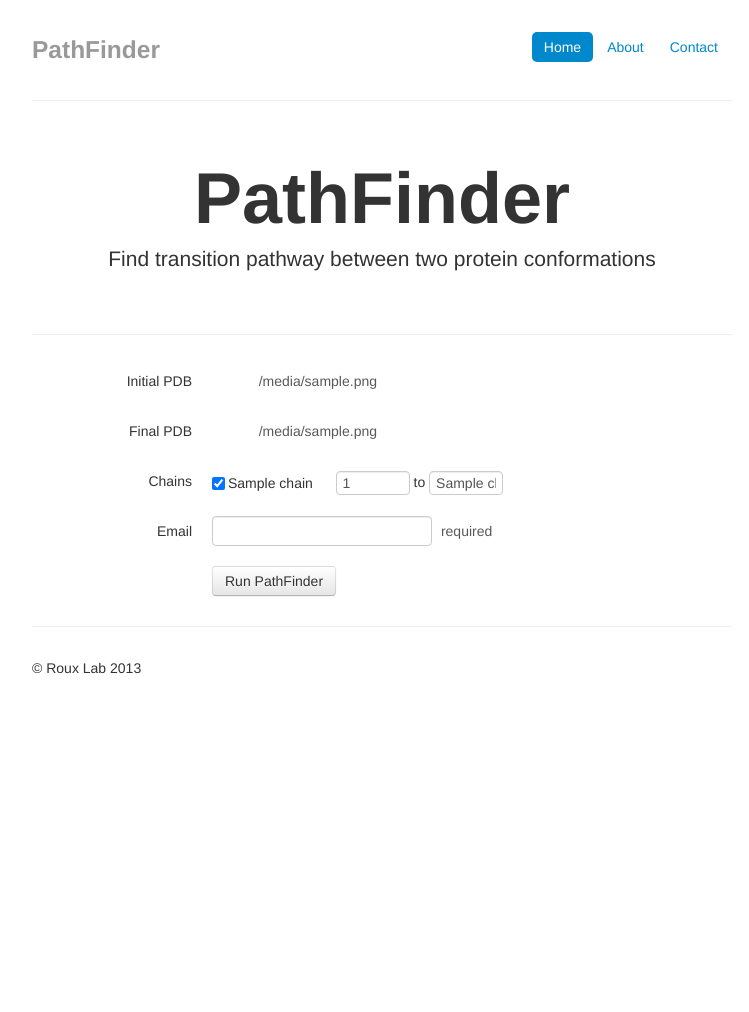
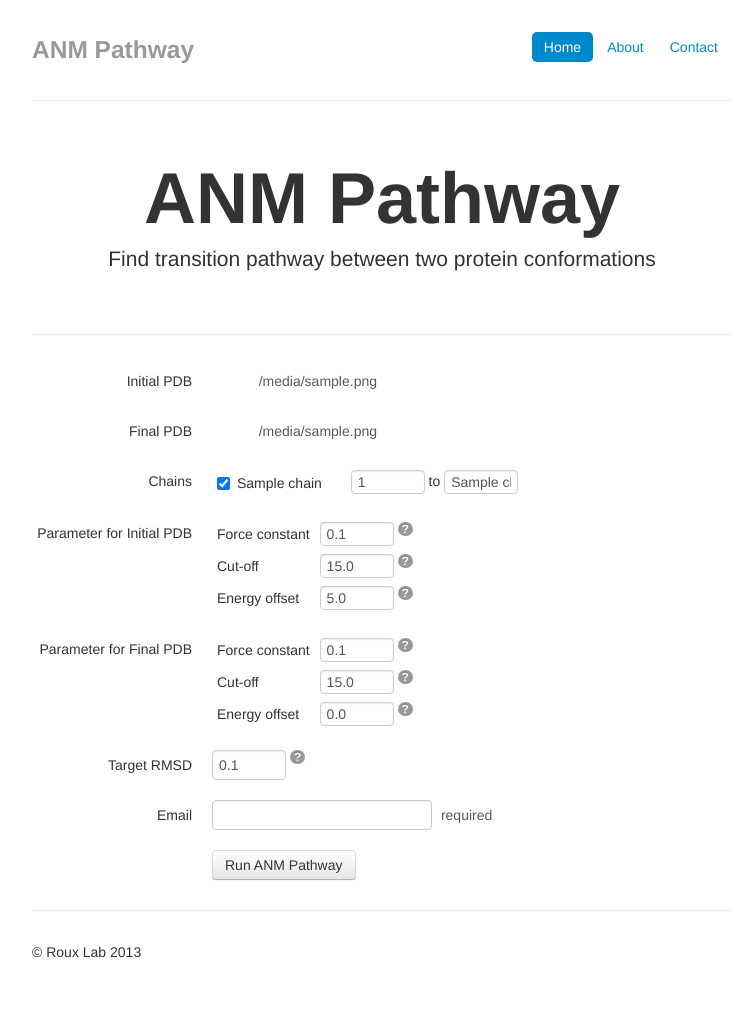
Before and after one commit to sunhwan/pathfinder, a Flask app: template templates/index.html in a window 1280 px wide. Shown: the whole page, without its empty margins (258-1007 px from the left). Before the commit the page ends 674 px from the top, so only its background shows below. Run offline with Flask 2, Linux system fonts and the light colour scheme; the template is opened without the code that fills it: most values are stand-ins (such as "Sample title", 1, 10 or a date in 2020); some libraries are stand-ins or nearby versions; some web fonts are replaced.

Commit message:
added more parameters for pathway run

```diff
--- a/main.py
+++ b/main.py
@@ -1,4 +1,4 @@
-from flask import Flask, render_template, request, redirect, url_for, session
+from flask import Flask, render_template, request, redirect, url_for, session, abort, send_file
 from werkzeug import secure_filename
 from flask import jsonify
 import os
@@ -7,22 +7,19 @@ import uuid
 import sqlite3
 from flask import g
 from datetime import datetime
+import conf
 
-UPLOAD_FOLDER = '/tmp/'
-JOB_FOLDER = '/tmp/'
-VMD_EXECUTABLE = 'vmd'
-DATABASE = '/tmp/pathfinder.sqlite'
 ALLOWED_EXTENSIONS = set(['pdb'])
 
 app = Flask(__name__)
-app.config['UPLOAD_FOLDER'] = UPLOAD_FOLDER
-app.config['JOB_FOLDER'] = JOB_FOLDER
+app.config['UPLOAD_FOLDER'] = conf.UPLOAD_FOLDER
+app.config['JOB_FOLDER'] = conf.JOB_FOLDER
 
 def get_db():
     db = getattr(g, '_database', None)
     if db is None:
-        is_new = not os.path.exists(DATABASE)
-        db = g._database = sqlite3.connect(DATABASE)
+        is_new = not os.path.exists(conf.DATABASE)
+        db = g._database = sqlite3.connect(conf.DATABASE)
         # initialize?
         if is_new: init_db()
     return db
@@ -35,7 +32,7 @@ def init_db():
         db.commit()
 
 def get_job_folder(uuid):
-    return os.path.join(UPLOAD_FOLDER, uuid)
+    return os.path.join(conf.UPLOAD_FOLDER, uuid)
 
 @app.teardown_appcontext
 def close_connection(exception):
@@ -55,14 +52,27 @@ def index():
 def about():
     return render_template('about.html')
 
+@app.route('/pathfinder/download/<uuid>')
+def download(uuid):
+    jobdir = get_job_folder(uuid)
+    if not os.path.exists(jobdir): abort(404)
+
+    import tarfile
+    import StringIO, glob
+    fp = StringIO.StringIO()
+    tar = tarfile.open(fileobj=fp, mode='w:gz')
+    for f in glob.glob('%s/*' % jobdir):
+        tar.add(f, arcname='pathfinder/%s' % os.path.basename(f))
+    tar.close()
+    fp.seek(0)
+    return send_file(fp, mimetype='application/x-gzip', as_attachment=True, attachment_filename='pathfinder.tar.gz')
+
 @app.route('/pathfinder/status/<uuid>')
 def status(uuid):
     cur = get_db().cursor()
-    print uuid
     cur.execute('select * from job where uuid=?', (uuid,))
     row = cur.fetchone()
     uuid, email, date, status = row
-
     return render_template('queue.html', uuid=uuid, date=date, status=status)
 
 @app.route('/pathfinder/success/<uuid>')
@@ -75,12 +85,28 @@ def pathfinder():
 
     # sanity check
     flag = False
-    if not os.path.exists(os.path.join(app.config['UPLOAD_FOLDER'], request.form.get('pdb1', ''))): flag = True
-    if not os.path.exists(os.path.join(app.config['UPLOAD_FOLDER'], request.form.get('pdb2', ''))): flag = True
-    if not request.form.getlist('chains'): flag = True
-    if not request.form.getlist('email'): flag = True
+    message = {590: 'Missing PDB file(s)',
+               591: 'Please select at least one chain',
+               592: 'Please provide e-mail address',
+               593: 'Please provide proper residue range',
+               594: 'Some parameters are missing for initial and final PDB'}
+
+    if not os.path.exists(os.path.join(app.config['UPLOAD_FOLDER'], request.form.get('pdb1', ''))): flag = 590
+    if not os.path.exists(os.path.join(app.config['UPLOAD_FOLDER'], request.form.get('pdb2', ''))): flag = 590
+    if not request.form.getlist('chains'): flag = 591
+    if not request.form.getlist('email'): flag = 592
+
+    for chain in request.form.getlist('chains'):
+        resid1 = map(int, request.form.getlist('chain.%s.from' % chain))
+        resid2 = map(int, request.form.getlist('chain.%s.to' % chain))
+        if len(resid1) != len(resid2): flag = 593
+
+    for pname in ['fc1', 'fc2', 'cutoff1', 'cutoff2', 'offset1', 'offset2']:
+        if not request.form.get(pname, None): flag = 594
+
     if flag:
-        error = {'code': 599, 'message': 'Something went terribly wrong'}
+        #error = {'code': 599, 'message': 'Something went terribly wrong'}
+        error = {'code': flag, 'message': message[flag]}
         return render_template('index.html', error=error)
 
     jobid = str(uuid.uuid4())
@@ -103,21 +129,28 @@ def pathfinder():
                    'static/src/step-3-slide-down/3_desc_one_surface_v3',
                    'static/src/step-4-collect-structures/4_collec_ener_v2',
                    'static/src/step-5-make-pathway/5_makepathway_v2',
-                   'static/src/prepare_input_strucutre_files.tcl',
+                   'static/src/prepare_input_structure_files.tcl',
                    'static/src/create_input_files_ANMPathway.pl']
     for executable in executables:
-        copy(executable, jobdir)
+        copy(os.path.join(conf.BASEDIR, executable), jobdir)
 
     fp = open(os.path.join(jobdir, 'INPUT_INFO_STRUCTURES'), 'w')
     fp.write("%s %s\n" % (pdb1, pdb2))
     for chain in chains:
-        resid1 = int(request.form['chain.%s.from' % chain])
-        resid2 = int(request.form['chain.%s.to' % chain])
-        fp.write("%s %d to %d\n" % (chain, resid1, resid2))
+        resid1 = map(int, request.form.getlist('chain.%s.from' % chain))
+        resid2 = map(int, request.form.getlist('chain.%s.to' % chain))
+        fp.write("%s %s\n" % (chain, " ".join(['%d to %d' % (resid1[i], resid2[i]) for i in range(len(resid1))])))
     fp.close()
 
     fp = open(os.path.join(jobdir, 'run.com'), 'w')
-    fp.write(render_template('run.tpl', vmd=VMD_EXECUTABLE))
+    fc1 = request.form.get('fc1', 0.1)
+    cutoff1 = request.form.get('cutoff1', 15.0)
+    offset1 = request.form.get('offset1', 5.0)
+    fc2 = request.form.get('fc2', 0.1)
+    cutoff2 = request.form.get('cutoff2', 15.0)
+    offset2 = request.form.get('offset2', 0.0)
+    target = request.form.get('target_rmsd', 0.1)
+    fp.write(render_template('run.tpl', vmd=conf.VMD_EXECUTABLE, fc1=fc1, fc2=fc2, cutoff1=cutoff1, cutoff2=cutoff2, offset1=offset1, offset2=offset2, target=target))
 
     db = get_db()
     cur = db.cursor()
@@ -189,4 +222,4 @@ def upload():
 
 if __name__ == '__main__':
     app.debug = True
-    app.run()
+    app.run('avi.bsd.uchicago.edu')
--- a/templates/about.html
+++ b/templates/about.html
@@ -2,14 +2,14 @@
 
 {% block content %}
 <div class="jumbotron">
-  <h1>PathFinder</h1>
+  <h1>ANM Pathway</h1>
   <p class="lead">Find transition pathway between two protein conformations</p>
 </div>
 
 <hr>
 
 <div class="row-fluid marketing">
-<h4>PathFinder</h4>
+<h4>ANM Pathway</h4>
 <p class="text-left">
 Lorem ipsum dolor sit amet, consectetur adipiscing elit. Donec a diam lectus. Sed sit amet ipsum mauris. Maecenas congue ligula ac quam viverra nec consectetur ante hendrerit. Donec et mollis dolor. Praesent et diam eget libero egestas mattis sit amet vitae augue. Nam tincidunt congue enim, ut porta lorem lacinia consectetur. Donec ut libero sed arcu vehicula ultricies a non tortor. Lorem ipsum dolor sit amet, consectetur adipiscing elit. Aenean ut gravida lorem. Ut turpis felis, pulvinar a semper sed, adipiscing id dolor. Pellentesque auctor nisi id magna consequat sagittis. Curabitur dapibus enim sit amet elit pharetra tincidunt feugiat nisl imperdiet. Ut convallis libero in urna ultrices accumsan. Donec sed odio eros. Donec viverra mi quis quam pulvinar at malesuada arcu rhoncus. Cum sociis natoque penatibus et magnis dis parturient montes, nascetur ridiculus mus. In rutrum accumsan ultricies. Mauris vitae nisi at sem facilisis semper ac in est.
 
--- a/templates/base.html
+++ b/templates/base.html
@@ -2,7 +2,7 @@
 <html lang="en">
   <head>
     <meta charset="utf-8">
-    <title>PathFinder</title>
+    <title>ANM Pathway</title>
     <meta name="viewport" content="width=device-width, initial-scale=1.0">
     <meta name="description" content="">
     <meta name="author" content="">
@@ -46,6 +46,26 @@
       .marketing p + h4 {
         margin-top: 28px;
       }
+
+      /* customization */
+      .badge {
+        font-size: 12px;
+        padding: 0px 4px;
+        vertical-align: top;
+        cursor: pointer;
+      }
+
+      .iconic-o-plus {
+        cursor: pointer;
+        font-size: 24px;
+        color: #2F96B4;
+      }
+
+      .iconic-o-minus {
+        cursor: pointer;
+        font-size: 24px;
+        color: #2F96B4;
+      }
     </style>
     <link href="{{ url_for('static', filename='css/bootstrap-responsive.css') }}" rel="stylesheet">
 
@@ -66,7 +86,7 @@
           <li><a href="{{ url_for('about') }}">About</a></li>
           <li><a href="#">Contact</a></li>
         </ul>
-        <h3 class="muted">PathFinder</h3>
+        <h3 class="muted">ANM Pathway</h3>
 
       </div>
 
--- a/templates/index.html
+++ b/templates/index.html
@@ -3,6 +3,24 @@
 {% block javascript %}
 
 $(document).ready(function() {
+  // popover initialize
+  $('.badge').popover('hide');
+
+  // add chain selection
+  function add_chain_selection(x) {
+    $(x).parents('tr').after('<tr><td></td><td>'+$(x).parent().prev().html()+'</td><td><i class="iconic-o-plus"></i><i class="iconic-o-minus"></i></td></tr>');
+    $('.iconic-o-plus').click(function() { add_chain_selection(this); });
+    $('.iconic-o-minus').click(function() { remove_chain_selection(this); });
+  }
+
+  function remove_chain_selection(x) {
+    $(x).parents('tr').remove();
+  }
+
+  $('.iconic-o-plus').click(function() {
+    add_chain_selection(this);
+  });
+
   is_valid = true;
   $('#form').submit(function() {
 {% if chains %}
@@ -40,7 +58,7 @@ function myalert(msg) {
 
 {% block content %}
 <div class="jumbotron">
-  <h1>PathFinder</h1>
+  <h1>ANM Pathway</h1>
   <p class="lead">Find transition pathway between two protein conformations</p>
 </div>
 
@@ -97,18 +115,97 @@ function myalert(msg) {
 <div class="control-group">
   <label class="control-label">Chains</label>
   <div class="controls">
+
+<table class='table-condensed'>
 {% for k,v in chains %}
-    <div class="form-inline" style="padding-top: 5px">
+  <tr>
+    <td>
       <label class="checkbox inline" style="padding-top: 0px;">
         <input type="checkbox" name="chains" value="{{ k }}" checked> {{ k }}
       </label>
+    </td>
+    <td>
+      <span style='width: 15px; display: inline-block;'></span>
+      <input type="text" value="{{ v.0 }}" name="chain.{{k}}.from" style="height: 14px; line-height: 14px;" class="input-mini" required>
+      to
+      <input type="text" value="{{ v.1 }}" name="chain.{{k}}.to"   style="height: 14px; line-height: 14px;" class="input-mini" required>
+    </td>
+    <td>
+      <i class="iconic-o-plus"></i>
+    </td>
+  </tr>
+{% endfor %}
+</table>
+  </div>
+</div>
 
-      <span style='width: 15px; display: inline-block;'></span>
-      <input type="text" value="{{ v.0 }}" name="chain.{{k}}.from" style="height: 14px; line-height: 14px;" class="input-mini">
-      to
-      <input type="text" value="{{ v.1 }}" name="chain.{{k}}.to"   style="height: 14px; line-height: 14px;" class="input-mini">
-    </div>
-{% endfor %}
+<div class="control-group">
+  <label class="control-label">Parameter for Initial PDB</label>
+  <div class="controls">
+
+    <table class="table-condensed">
+      <tr>
+        <td>Force constant</td>
+        <td>
+          <input type="text" name='fc1' value='0.1' class="input-mini" style="height: 14px; line-height: 14px;" required>
+          <span class='badge' data-toggle="popover" data-placement="right" data-content="Explain what this value means briefly">?</a>
+        </td>
+      </tr>
+      <tr>
+        <td>Cut-off</td>
+        <td>
+          <input type="text" name='cutoff1' value='15.0' class="input-mini" style="height: 14px; line-height: 14px;" required>
+          <span class='badge' data-toggle="popover" data-placement="right" data-content="Explain what this value means briefly">?</a>
+        </td>
+      </tr>
+      <tr>
+        <td>Energy offset</td>
+        <td>
+          <input type="text" name='offset1' value='5.0' class="input-mini" style="height: 14px; line-height: 14px;" required>
+          <span class='badge' data-toggle="popover" data-placement="right" data-content="Explain what this value means briefly">?</a>
+        </td>
+      </tr>
+    </table>
+
+  </div>
+</div>
+
+<div class="control-group">
+  <label class="control-label">Parameter for Final PDB</label>
+  <div class="controls">
+
+    <table class="table-condensed">
+      <tr>
+        <td>Force constant</td>
+        <td>
+          <input type="text" name='fc2' value='0.1' class="input-mini" style="height: 14px; line-height: 14px;" required>
+          <span class='badge' data-toggle="popover" data-placement="right" data-content="Explain what this value means briefly">?</a>
+        </td>
+      </tr>
+      <tr>
+        <td>Cut-off</td>
+        <td>
+          <input type="text" name='cutoff2' value='15.0' class="input-mini" style="height: 14px; line-height: 14px;" required>
+          <span class='badge' data-toggle="popover" data-placement="right" data-content="Explain what this value means briefly">?</a>
+        </td>
+      </tr>
+      <tr>
+        <td>Energy offset</td>
+        <td>
+          <input type="text" name='offset2' value='0.0' class="input-mini" style="height: 14px; line-height: 14px;" required>
+          <span class='badge' data-toggle="popover" data-placement="right" data-content="Explain what this value means briefly">?</a>
+        </td>
+      </tr>
+    </table>
+
+  </div>
+</div>
+
+<div class="control-group">
+  <label class="control-label">Target RMSD</label>
+  <div class="controls">
+    <input type="text" name='target_rmsd' value='0.1' class="input-mini">
+    <span class='badge' data-toggle="popover" data-placement="right" data-content="Explain what this value means briefly" required>?</a>
   </div>
 </div>
 
@@ -128,7 +225,7 @@ function myalert(msg) {
 
 <div class="control-group">
   <div class="controls">
-    <button class="btn" type="submit">Run PathFinder</button>
+    <button class="btn" type="submit">Run ANM Pathway</button>
   </div>
 </div>
 {% endif %}
--- a/templates/pathfinder.html
+++ b/templates/pathfinder.html
@@ -1,5 +1,5 @@
 {% extends "base.html" %}
-{% block title %} - PathFinder{% endblock %}
+{% block title %} - ANM Pathway{% endblock %}
 {% block content %}
 blah
 {% endblock %}
--- a/templates/queue.html
+++ b/templates/queue.html
@@ -2,7 +2,7 @@
 
 {% block content %}
 <div class="jumbotron">
-  <h1>PathFinder</h1>
+  <h1>ANM Pathway</h1>
   <p class="lead">Find transition pathway between two protein conformations</p>
 </div>
 
@@ -21,6 +21,8 @@
   <p>
   {% if status == 'E' %}
     There was an error. Please contact us for more detail.
+  {% elif status == 'F' %}
+    Please click <a href="{{ url_for('download', uuid=uuid) }}">here</a> to download all outputs.
   {% else %}
     An e-mail will be sent when the job is over.
   {% endif %}
--- a/templates/success.html
+++ b/templates/success.html
@@ -2,7 +2,7 @@
 
 {% block content %}
 <div class="jumbotron">
-  <h1>PathFinder</h1>
+  <h1>ANM Pathway</h1>
   <p class="lead">Find transition pathway between two protein conformations</p>
 </div>
 
```
Also changed, not shown: taskserver.py (added, +120 -0 lines), 3 other files.
